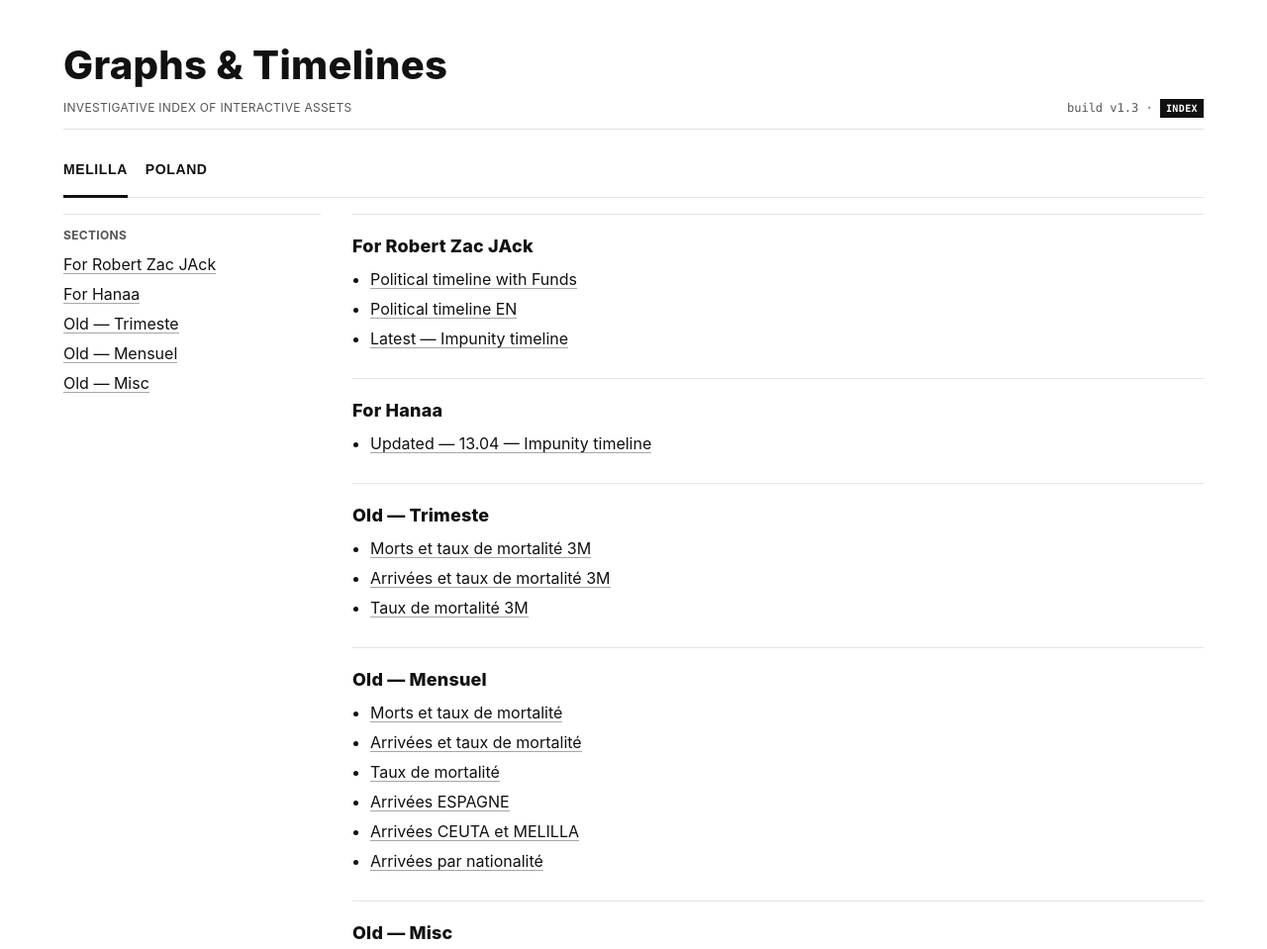
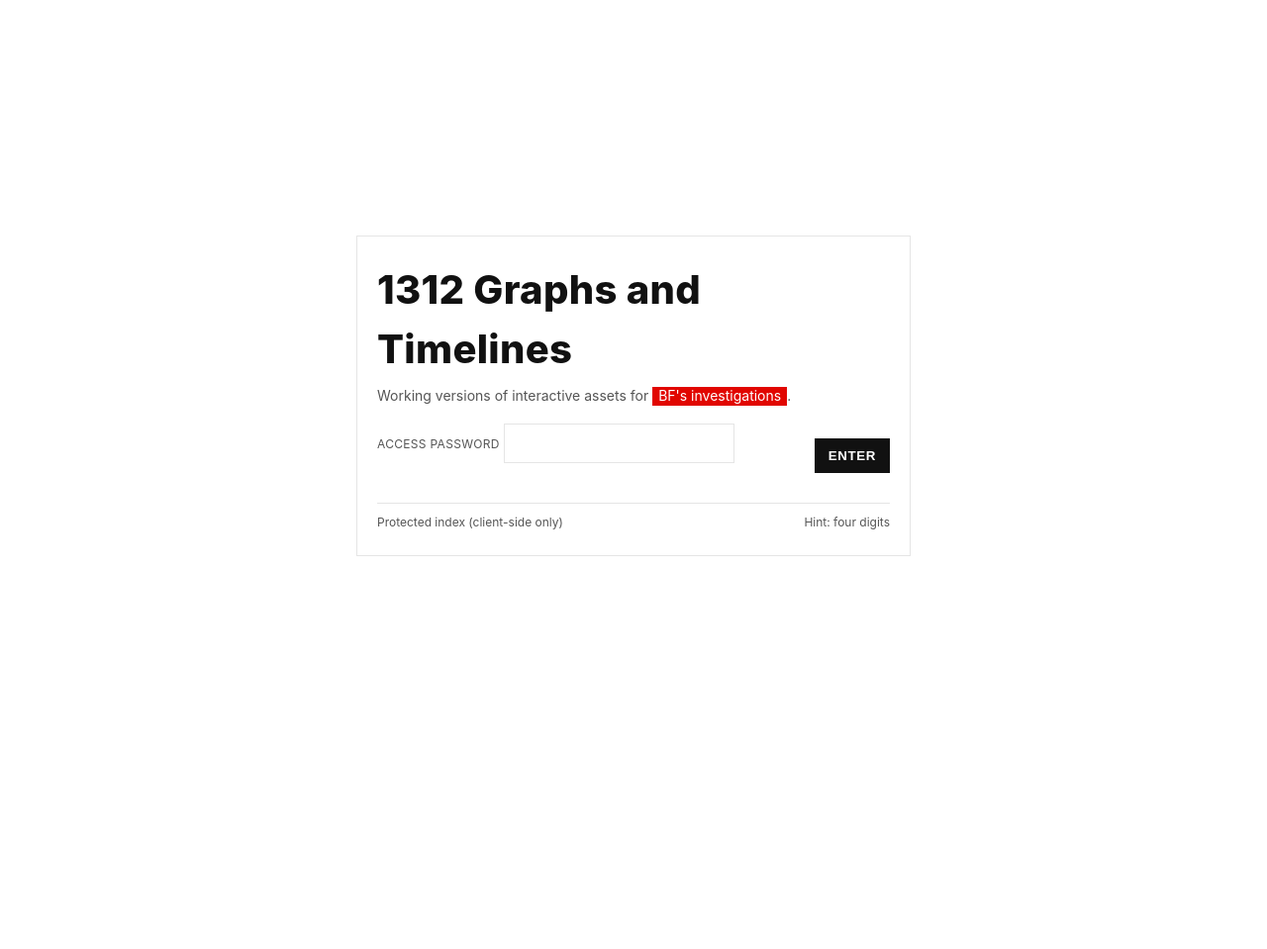
Before and after one commit to stan1312/stan1312.github.io, a plain HTML site: page index.html in a window 1280 px wide. Shown: the top 959 px of the page at 99% size. After the commit the page ends 800 px from the top, so only its background shows below. Drawn offline with Linux system fonts and the light colour scheme.

Commit message:
Update index.html

```diff
--- a/index.html
+++ b/index.html
@@ -3,14 +3,15 @@
 <head>
   <meta charset="UTF-8" />
   <meta name="viewport" content="width=device-width, initial-scale=1.0"/>
-  <title>Graphs & Timelines</title>
+  <title>1312 Graphs and Timelines</title>
   <style>
     :root{
       --bg:#fff;
       --text:#111;
       --muted:#555;
       --rule:#e5e5e5;
-      --accent:#ffd400; /* FA yellow */
+      --accent:#ffd400; /* FA yellow (kept for focus) */
+      --accent-red:#e10600; /* FA-style red */
       --focus:#005fcc;
     }
     *{box-sizing:border-box}
@@ -26,9 +27,47 @@
       -webkit-font-smoothing:antialiased;
     }
 
-    .container{max-width:1200px;margin:0 auto;padding:36px 24px 80px}
+    /* ===== Gate (password) ===== */
+    .gate{
+      display:grid; place-items:center;
+      min-height:100dvh; padding:32px 16px;
+    }
+    .gate-card{
+      width:min(560px, 92vw);
+      border:1px solid var(--rule);
+      padding:24px 20px;
+    }
+    .gate h1{
+      margin:0 0 6px 0;font-weight:800;letter-spacing:.3px;
+      font-size:clamp(24px,3.2vw,40px);
+    }
+    .gate p.sub{
+      margin:0 0 18px 0;color:var(--muted);font-size:14px;
+    }
+    .gate .row{display:flex;gap:10px;align-items:center;margin-top:12px}
+    .gate label{font-size:12px;text-transform:uppercase;letter-spacing:.3px;color:var(--muted)}
+    .gate input[type="password"]{
+      flex:1; padding:10px 12px; border:1px solid var(--rule);
+      font-size:16px;
+    }
+    .gate button{
+      appearance:none; background:#111; color:#fff; border:none;
+      padding:10px 14px; font-weight:800; letter-spacing:.6px; text-transform:uppercase; cursor:pointer;
+    }
+    .gate button:hover{background:#000}
+    .gate .err{color:var(--accent-red); font-size:13px; min-height:18px; margin-top:6px}
 
-    /* Header: stark + utilitarian */
+    .gate-foot{
+      margin-top:16px; display:flex; justify-content:space-between; align-items:center; gap:10px; flex-wrap:wrap;
+      color:var(--muted); font-size:12px; border-top:1px solid var(--rule); padding-top:10px;
+    }
+    .gate .hl-red{display:inline-block;background:#e10600;color:#fff;padding:0 6px;line-height:1.35}
+
+
+    .flag-red{display:inline-block;background:#e10600;color:#fff;padding:0 6px;line-height:1.35}
+    /* ===== Main container ===== */
+    .container{max-width:1200px;margin:0 auto;padding:36px 24px 80px; display:none} /* hidden until unlocked */
+
     header{
       border-bottom:1px solid var(--rule);
       padding-bottom:12px;margin-bottom:12px;
@@ -42,12 +81,13 @@
     .brand small{
       color:var(--muted);font-size:12px;letter-spacing:.3px;text-transform:uppercase;
     }
+    .brand .hl-red{display:inline-block;background:#e10600;color:#fff;padding:0 6px;line-height:1.35}
     .meta{
       font-family: ui-monospace, SFMono-Regular, Menlo, Monaco, Consolas, "Liberation Mono", "Courier New", monospace;
       font-size:12px;color:var(--muted);white-space:nowrap;
     }
 
-    /* Primary section tabs */
+    /* Tabs */
     .tabs{display:flex;gap:18px;border-bottom:1px solid var(--rule);padding:10px 0;margin-bottom:16px}
     .tab{
       appearance:none;background:transparent;border:none;margin:0;padding:10px 0;cursor:pointer;
@@ -58,53 +98,40 @@
       content:"";position:absolute;left:0;right:0;bottom:-11px;height:3px;background:transparent;transition:background .15s ease;
     }
     .tab[aria-selected="true"]::after{background:var(--text)}
-    .tab:hover::after{background:rgba(0,0,0,.55)}
+    .tab:hover::after{background:var(--accent-red)}
     .tab:focus-visible{outline:3px solid var(--accent);outline-offset:2px}
 
-    /* Two-column layout: sticky index + content */
+    /* Layout */
     .layout{display:grid;grid-template-columns:260px 1fr;gap:32px}
-    .index{
-      position:sticky;top:16px;height:fit-content;
-      border-top:1px solid var(--rule);
-      padding-top:12px;
-    }
-    .index h3{
-      margin:0 0 8px 0;font-size:12px;color:var(--muted);letter-spacing:.3px;text-transform:uppercase;
-    }
+    .index{position:sticky;top:16px;height:fit-content;border-top:1px solid var(--rule);padding-top:12px}
+    .index h3{margin:0 0 8px 0;font-size:12px;color:var(--muted);letter-spacing:.3px;text-transform:uppercase}
     .toc{list-style:none;margin:0;padding:0}
     .toc li{margin:6px 0}
-    .toc a{
-      text-decoration:none;color:var(--text);
-      box-shadow: inset 0 -1px 0 0 rgba(0,0,0,.35);
-    }
-    .toc a:hover{box-shadow: inset 0 -2px 0 0 rgba(0,0,0,.8); background:linear-gradient(transparent 60%, rgba(255,212,0,.35) 60%)}
+    .toc a{text-decoration:none;color:var(--text);box-shadow: inset 0 -1px 0 0 rgba(0,0,0,.35)}
+    .toc a:hover{box-shadow:none;background:#e10600;color:#fff}
     .toc a:focus-visible{outline:3px solid var(--accent);outline-offset:2px}
 
-    /* Content areas */
     .panel{display:none}
     .panel[aria-hidden="false"]{display:block}
     .section{padding:18px 0 22px;border-top:1px solid var(--rule)}
-    h2{margin:0 0 8px 0;font-size:18px;font-weight:800;letter-spacing:.2px}
+    h2{margin:0 0 8px 0;font-size:18px;font-weight:800;letter-spacing:.2px;position:relative}
+    h2::after{content:"";display:block;height:2px;width:36px;background:var(--accent-red);margin-top:6px}
     h3{margin:24px 0 6px 0;font-size:14px;color:var(--muted);letter-spacing:.2px;text-transform:uppercase}
 
     ul{padding-left:18px;margin:6px 0 0}
     li{margin:6px 0}
     a{color:inherit;text-decoration:none;box-shadow: inset 0 -1px 0 0 rgba(0,0,0,.35);transition: box-shadow .15s ease, background .15s ease}
-    a:hover{box-shadow: inset 0 -2px 0 0 rgba(0,0,0,.85); background:linear-gradient(transparent 60%, rgba(255,212,0,.35) 60%)}
+    a:hover{box-shadow:none;background:#e10600;color:#fff}
     a:focus-visible{outline:3px solid var(--accent);outline-offset:2px}
 
-    /* Subtle callouts */
     .note{color:var(--muted);font-style:italic;font-size:14px;margin:4px 0}
 
-    /* Footer stamp */
     footer{border-top:1px solid var(--rule);margin-top:40px;padding-top:10px;font-size:12px;color:var(--muted);display:flex;justify-content:space-between;gap:10px;flex-wrap:wrap}
     .stamp{display:inline-flex;align-items:center;gap:8px;line-height:1;white-space:nowrap}
     .tag{background:var(--text);color:#fff;font-weight:700;text-transform:uppercase;font-size:10px;padding:4px 6px;letter-spacing:.4px}
 
-    /* Smooth scroll for anchored sections */
     html{scroll-behavior:smooth}
 
-    /* Print-friendly */
     @media print{
       .tabs, .index, .tag{display:none}
       a{box-shadow:none;text-decoration:underline}
@@ -113,7 +140,6 @@
       .section{break-inside:avoid}
     }
 
-    /* Responsive */
     @media (max-width: 860px){
       .layout{grid-template-columns:1fr}
       .index{position:static;border-top:none;padding-top:0;margin-bottom:8px}
@@ -124,13 +150,34 @@
   </style>
 </head>
 <body>
-  <div class="container">
+  <!-- Password Gate -->
+  <div class="gate" id="gate">
+    <div class="gate-card">
+      <h1>1312 Graphs and Timelines</h1>
+      <p class="sub">Working versions of interactive assets for <span class="hl-red">BF's investigations</span>.</p>
+      <div class="row">
+        <div style="flex:1">
+          <label for="pw">Access password</label>
+          <input id="pw" type="password" inputmode="numeric" autocomplete="current-password" aria-describedby="err" />
+          <div id="err" class="err" role="alert" aria-live="polite"></div>
+        </div>
+        <button id="enter" aria-label="Enter">Enter</button>
+      </div>
+      <div class="gate-foot">
+        <span>Protected index (client-side only)</span>
+        <span>Hint: four digits</span>
+      </div>
+    </div>
+  </div>
+
+  <!-- Main Site -->
+  <div class="container" id="site">
     <header>
       <div class="brand">
-        <h1>Graphs &amp; Timelines</h1>
-        <small>Investigative index of interactive assets</small>
+        <h1>1312 Graphs and Timelines</h1>
+        <small>Working versions of interactive assets for <span class="hl-red">BF's investigations</span></small>
       </div>
-      <div class="meta">build v1.3 · <span class="tag">index</span></div>
+      <div class="meta">build v1.4 · <span class="tag">index</span></div>
     </header>
 
     <nav class="tabs" role="tablist" aria-label="Sections">
@@ -236,29 +283,55 @@
 
     <footer>
       <span class="stamp">© Project index</span>
-      <span class="stamp">Typeface: system · Accent: FA yellow</span>
+      <span class="stamp">Typeface: system · Accents: red &amp; yellow</span>
     </footer>
   </div>
 
   <script>
+    /* ===== Password Gate =====
+       NOTE: client-side only; not secure for sensitive content.
+       Change PASSWORD value to update.
+    */
+    const PASSWORD = "1312";
+    const gate = document.getElementById('gate');
+    const site = document.getElementById('site');
+    const pw = document.getElementById('pw');
+    const enterBtn = document.getElementById('enter');
+    const err = document.getElementById('err');
+
+    function unlock(){
+      const ok = pw.value.trim() === PASSWORD;
+      if(ok){
+        sessionStorage.setItem('gate_ok', '1');
+        gate.style.display = 'none';
+        site.style.display = 'block';
+      }else{
+        err.textContent = "Incorrect password";
+      }
+    }
+    enterBtn.addEventListener('click', unlock);
+    pw.addEventListener('keydown', (e)=>{ if(e.key==='Enter'){ unlock(); }});
+
+    // Auto-unlock if already validated this session
+    if(sessionStorage.getItem('gate_ok') === '1'){
+      gate.style.display = 'none';
+      site.style.display = 'block';
+    }
+
+    /* ===== Tabs ===== */
     const tabs = document.querySelectorAll('.tab');
     const panels = document.querySelectorAll('.panel');
-
     function activateTab(id){
       tabs.forEach(t=>t.setAttribute('aria-selected', String(t.id===id)));
       panels.forEach(p=>{
         const show = p.id === document.getElementById(id).getAttribute('aria-controls');
         p.setAttribute('aria-hidden', String(!show));
       });
-      // Move focus to first heading in the shown panel for a11y
       const shown = Array.from(panels).find(p=>p.getAttribute('aria-hidden')==='false');
       const h2 = shown && shown.querySelector('h2');
       if(h2){ h2.setAttribute('tabindex','-1'); h2.focus({preventScroll:true}); }
     }
-
     tabs.forEach(t=>t.addEventListener('click', ()=>activateTab(t.id)));
-
-    // Keyboard support for tabs
     document.addEventListener('keydown', (e) => {
       const current = Array.from(tabs).findIndex(t => t.getAttribute('aria-selected') === 'true');
       if (['ArrowRight','ArrowLeft'].includes(e.key)) {
```
